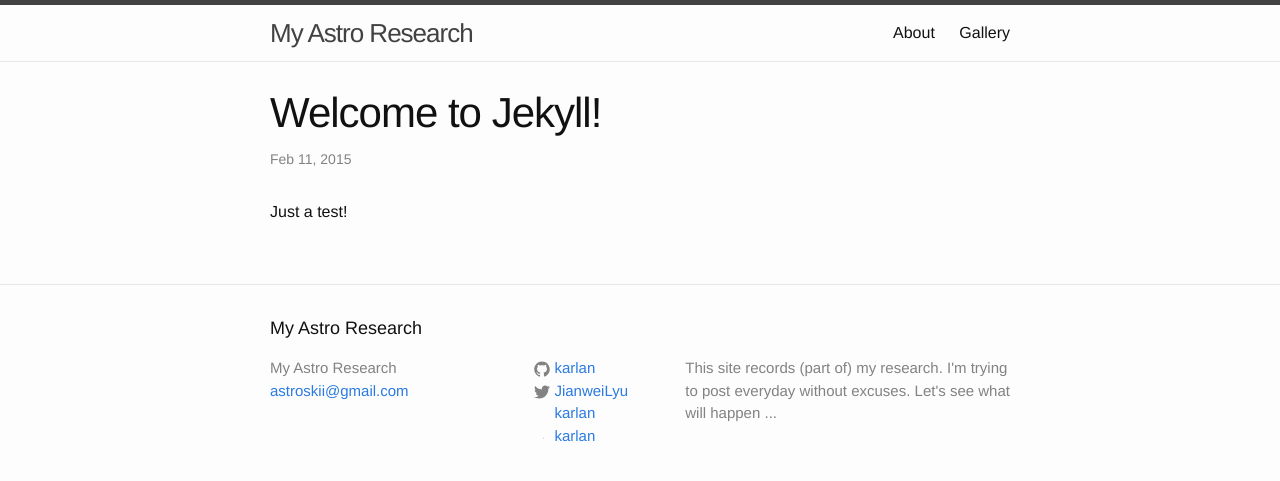
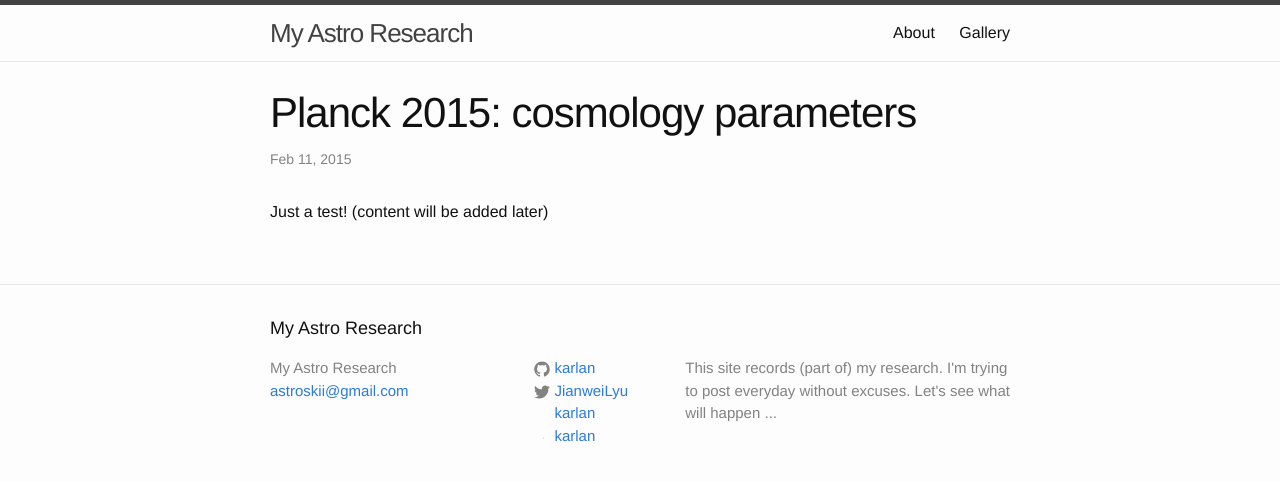
Before and after one commit to karlan/karlan.github.io, a Jekyll site: the page built from _posts/2015-02-11-first-post.markdown, in a window 1280 px wide. Shown: the top 481 px of the page. Built offline with Jekyll 4.4.1, drawn with Linux system fonts in a browser that asks for light colours.

Commit message:
2015-02-11

```diff
--- a/_posts/2015-02-11-first-post.markdown
+++ b/_posts/2015-02-11-first-post.markdown
@@ -1,8 +1,8 @@
 ---
 layout: post
-title:  "Welcome to Jekyll!"
+title:  "Planck 2015: cosmology parameters"
 date:   2015-02-11 23:55:06
 categories: discussion
 ---
 
-Just a test!
+Just a test! (content will be added later)
```
Also changed, not shown: 1 other file.
